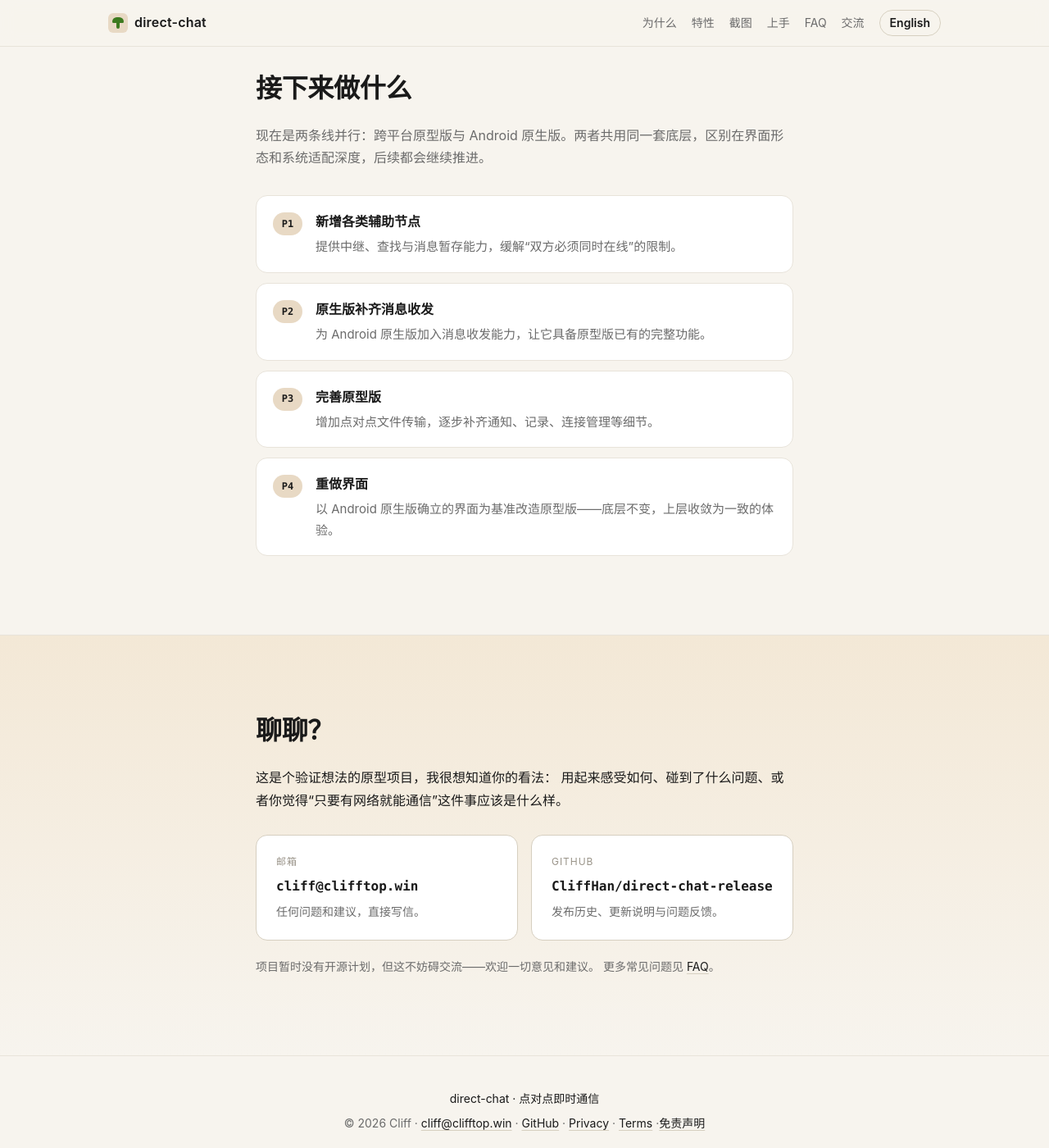
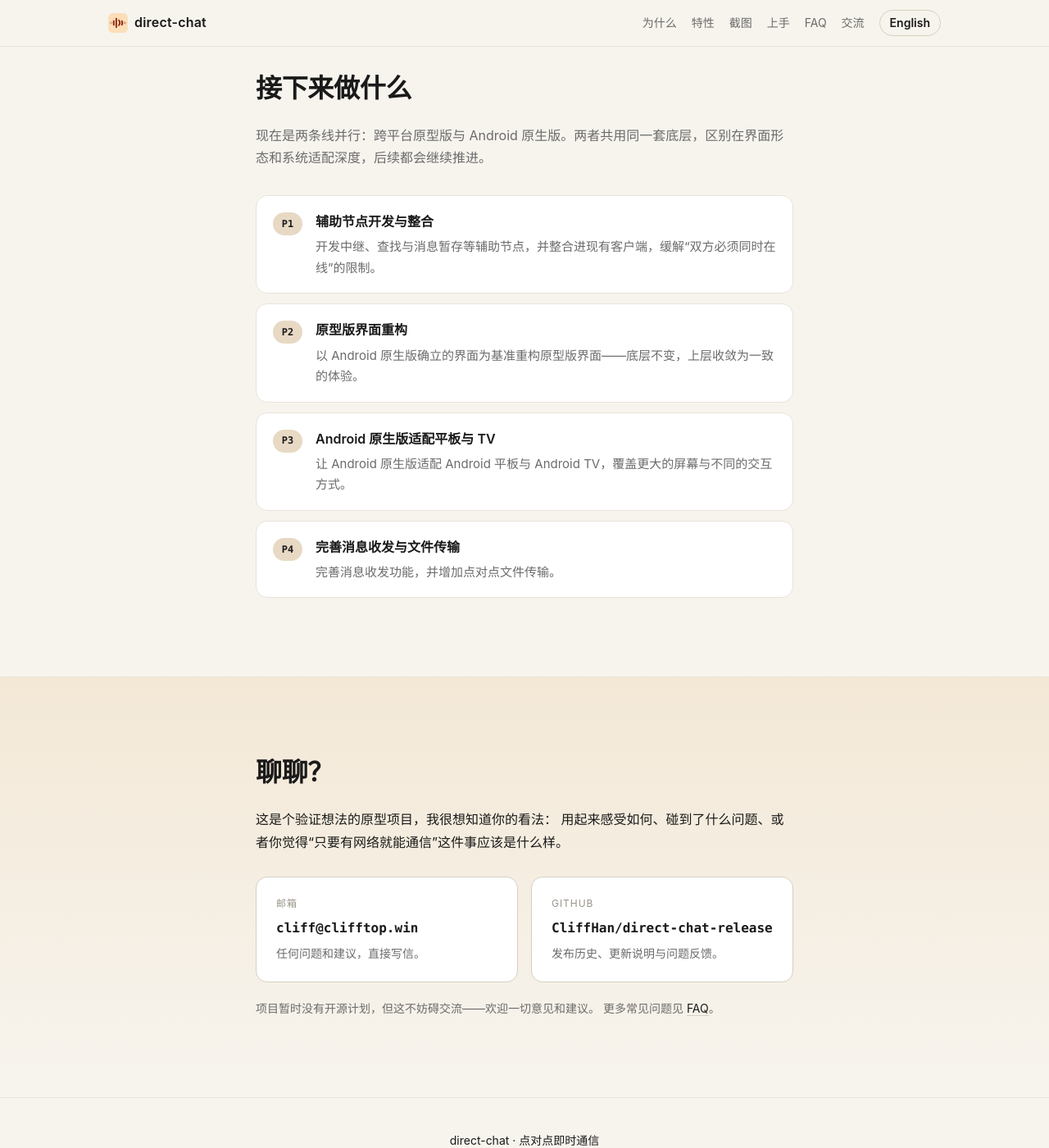
Before and after one commit to CliffHan/direct-chat-release, a Jekyll site: the page built from index.md, in a window 1280 px wide and 1400 px high, scrolled down 8345 px. Shown: the whole window at 82% size. Built offline with Jekyll 4.4.1, drawn with Linux system fonts in a browser that asks for light colours; some of the changed text lies outside the part shown.

Commit message:
Add isle launcher icon as favicon and brand mark; genericize app store button; rework roadmap; note native messaging gap

```diff
--- a/_layouts/default.html
+++ b/_layouts/default.html
@@ -7,6 +7,8 @@
   {% if page.description %}<meta name="description" content="{{ page.description }}" />{% endif %}
   <script async src="https://pagead2.googlesyndication.com/pagead/js/adsbygoogle.js?client=ca-pub-6333958019987485"
      crossorigin="anonymous"></script>
+  <link rel="icon" type="image/png" href="{{ '/assets/ic_launcher_isle.png' | relative_url }}" />
+  <link rel="apple-touch-icon" href="{{ '/assets/ic_launcher_isle.png' | relative_url }}" />
   <!-- 加构建时间戳：Cloudflare 对静态资源设了 4 小时 Browser Cache TTL，
        否则改样式后访客会长时间拿到旧 CSS -->
   <link rel="stylesheet" href="{{ '/styles.css' | relative_url }}?v={{ site.time | date: '%s' }}" />
@@ -22,7 +24,7 @@
   <header class="topbar">
     <div class="container topbar-inner">
       <a class="brand" href="{{ home_url }}">
-        <span class="brand-mark" aria-hidden="true"><span class="brand-tree"></span></span>
+        <span class="brand-mark" aria-hidden="true"><img src="{{ '/assets/ic_launcher_isle.png' | relative_url }}" alt="" /></span>
         <span class="brand-text">direct-chat</span>
       </a>
       <nav class="nav" aria-label="Site navigation">
--- a/index.md
+++ b/index.md
@@ -48,7 +48,7 @@ description: direct-chat：消息直接在设备之间传递，没有服务器
           两者的区别见<a href="{{ '/faq/' | relative_url }}">FAQ</a>。
         </p>
         <div class="dl-coming-actions">
-          <span class="btn btn-soon">Google Play<span class="btn-note">上架后开放</span></span>
+          <span class="btn btn-soon">应用市场<span class="btn-note">上架渠道确定后开放</span></span>
           <span class="btn btn-soon">下载 APK<span class="btn-note">同版本</span></span>
         </div>
       </div>
@@ -164,7 +164,7 @@ description: direct-chat：消息直接在设备之间传递，没有服务器
       </li>
       <li>
         <span class="bullet"></span>
-        <div><strong>消息</strong> — 节点直连收发 plaintext / markdown 消息。</div>
+        <div><strong>消息</strong> — 节点直连收发 plaintext / markdown 消息（Android 原生版本暂不支持）。</div>
       </li>
       <li>
         <span class="bullet"></span>
@@ -291,29 +291,29 @@ description: direct-chat：消息直接在设备之间传递，没有服务器
       <li>
         <span class="prio">P1</span>
         <div>
-          <h4>新增各类辅助节点</h4>
-          <p>提供中继、查找与消息暂存能力，缓解“双方必须同时在线”的限制。</p>
+          <h4>辅助节点开发与整合</h4>
+          <p>开发中继、查找与消息暂存等辅助节点，并整合进现有客户端，缓解“双方必须同时在线”的限制。</p>
         </div>
       </li>
       <li>
         <span class="prio">P2</span>
         <div>
-          <h4>原生版补齐消息收发</h4>
-          <p>为 Android 原生版加入消息收发能力，让它具备原型版已有的完整功能。</p>
+          <h4>原型版界面重构</h4>
+          <p>以 Android 原生版确立的界面为基准重构原型版界面——底层不变，上层收敛为一致的体验。</p>
         </div>
       </li>
       <li>
         <span class="prio">P3</span>
         <div>
-          <h4>完善原型版</h4>
-          <p>增加点对点文件传输，逐步补齐通知、记录、连接管理等细节。</p>
+          <h4>Android 原生版适配平板与 TV</h4>
+          <p>让 Android 原生版适配 Android 平板与 Android TV，覆盖更大的屏幕与不同的交互方式。</p>
         </div>
       </li>
       <li>
         <span class="prio">P4</span>
         <div>
-          <h4>重做界面</h4>
-          <p>以 Android 原生版确立的界面为基准改造原型版——底层不变，上层收敛为一致的体验。</p>
+          <h4>完善消息收发与文件传输</h4>
+          <p>完善消息收发功能，并增加点对点文件传输。</p>
         </div>
       </li>
     </ol>
--- a/styles.css
+++ b/styles.css
@@ -117,36 +117,17 @@ code {
   width: 24px;
   height: 24px;
   border-radius: 6px;
+  overflow: hidden;
   background: var(--titlebar);
   display: inline-flex;
   align-items: center;
   justify-content: center;
 }
-.brand-tree {
-  position: relative;
-  width: 14px;
-  height: 14px;
-}
-.brand-tree::before,
-.brand-tree::after {
-  content: "";
-  position: absolute;
-  background: var(--green-dot);
-  border-radius: 2px;
-}
-.brand-tree::before {
-  width: 14px;
-  height: 7px;
-  top: 0;
-  left: 0;
-  border-radius: 7px 7px 2px 2px;
-}
-.brand-tree::after {
-  width: 4px;
-  height: 7px;
-  bottom: 0;
-  left: 5px;
-  border-radius: 0 0 2px 2px;
+.brand-mark img {
+  width: 100%;
+  height: 100%;
+  object-fit: cover;
+  display: block;
 }
 .brand-text {
   letter-spacing: 0.2px;
```
Also changed, not shown: en/index.md (+10 -10 lines), assets/ic_launcher_isle.png (added).
